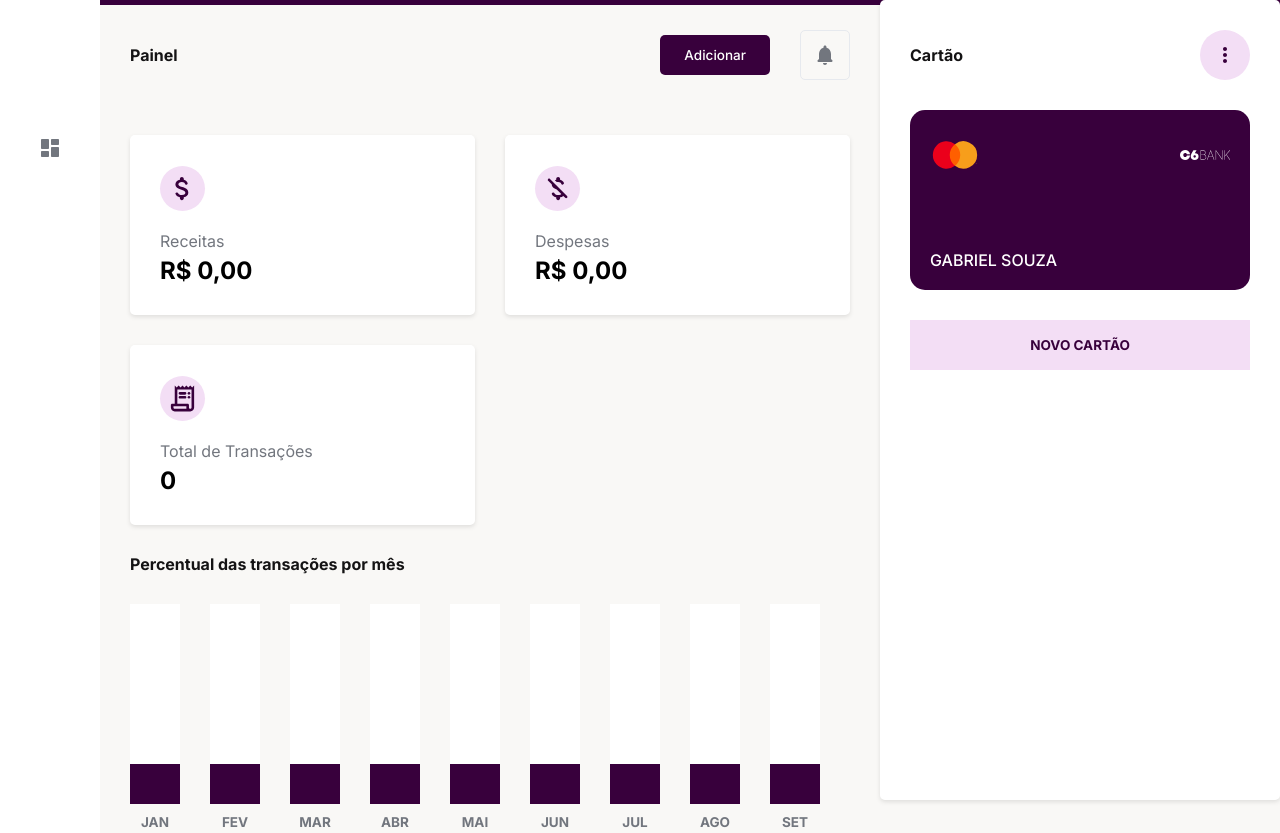
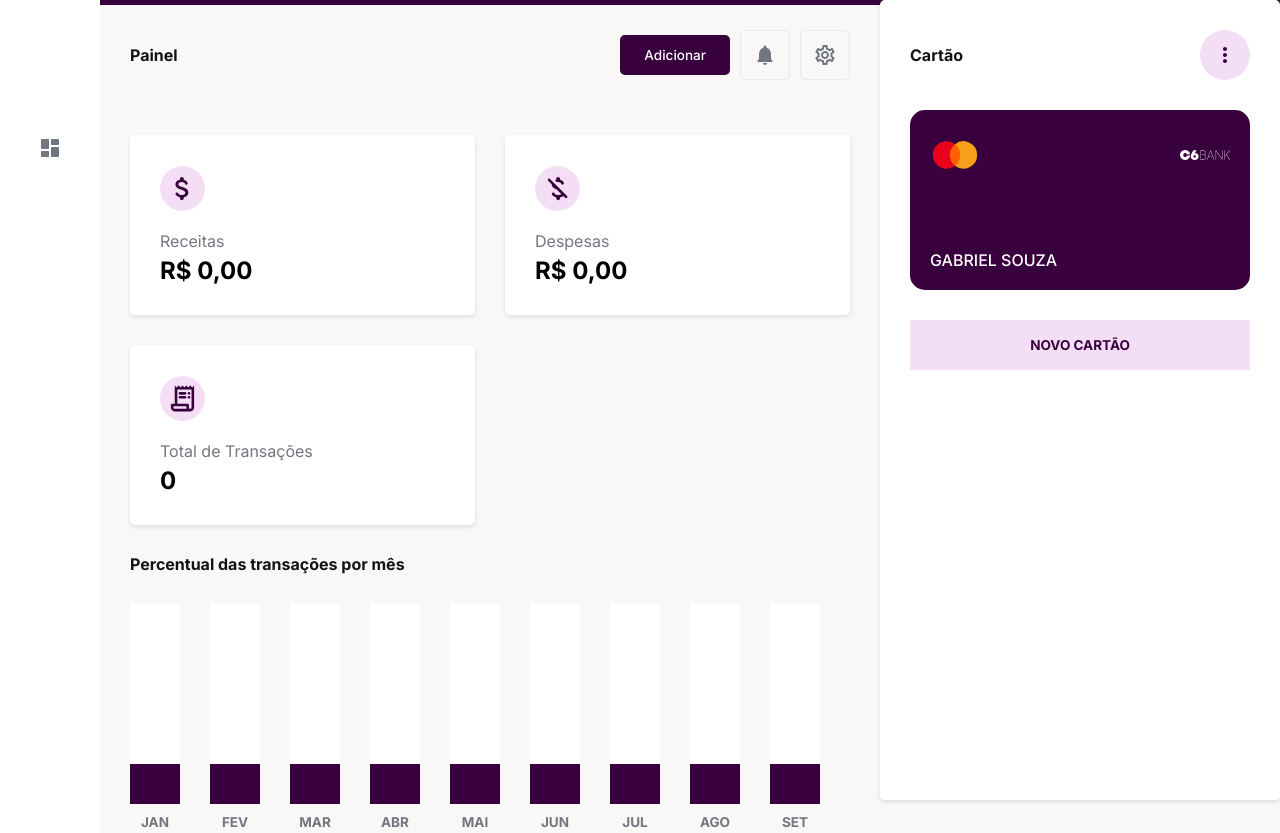
Before and after one commit to Gabriel98N/web-financa, a plain HTML site: page index.html in a window 1280 px wide. Shown: the top 833 px of the page. Drawn offline with Linux system fonts and the light colour scheme.

Commit message:
Modificações realizadas no layout

```diff
--- a/css/style.css
+++ b/css/style.css
@@ -91,7 +91,7 @@ body {
 .lista-header {
   display: flex;
   align-items: center;
-  gap: var(--gap);
+  gap: 0.625rem;
 }
 
 .lista-header svg {
--- a/index.html
+++ b/index.html
@@ -25,10 +25,18 @@
               <a href="#" class="add-transacao">Adicionar</a>
             </li>
             <li>
-              <a href="#" class="icon-header">
+              <a title="Notificação" href="#" class="icon-header">
                 <svg xmlns="http://www.w3.org/2000/svg" height="24px" viewBox="0 0 24 24" width="24px" fill="#000000">
                   <path d="M0 0h24v24H0V0z" fill="none" />
                   <path d="M12 22c1.1 0 2-.9 2-2h-4c0 1.1.89 2 2 2zm6-6v-5c0-3.07-1.64-5.64-4.5-6.32V4c0-.83-.67-1.5-1.5-1.5s-1.5.67-1.5 1.5v.68C7.63 5.36 6 7.92 6 11v5l-1.29 1.29c-.63.63-.19 1.71.7 1.71h13.17c.89 0 1.34-1.08.71-1.71L18 16z" />
+                </svg>
+              </a>
+            </li>
+            <li>
+              <a title="Configurações" href="#" class="icon-header">
+                <svg xmlns="http://www.w3.org/2000/svg" height="24px" viewBox="0 0 24 24" width="24px" fill="#000000">
+                  <path d="M0 0h24v24H0V0z" fill="none" />
+                  <path d="M19.43 12.98c.04-.32.07-.64.07-.98 0-.34-.03-.66-.07-.98l2.11-1.65c.19-.15.24-.42.12-.64l-2-3.46c-.09-.16-.26-.25-.44-.25-.06 0-.12.01-.17.03l-2.49 1c-.52-.4-1.08-.73-1.69-.98l-.38-2.65C14.46 2.18 14.25 2 14 2h-4c-.25 0-.46.18-.49.42l-.38 2.65c-.61.25-1.17.59-1.69.98l-2.49-1c-.06-.02-.12-.03-.18-.03-.17 0-.34.09-.43.25l-2 3.46c-.13.22-.07.49.12.64l2.11 1.65c-.04.32-.07.65-.07.98 0 .33.03.66.07.98l-2.11 1.65c-.19.15-.24.42-.12.64l2 3.46c.09.16.26.25.44.25.06 0 .12-.01.17-.03l2.49-1c.52.4 1.08.73 1.69.98l.38 2.65c.03.24.24.42.49.42h4c.25 0 .46-.18.49-.42l.38-2.65c.61-.25 1.17-.59 1.69-.98l2.49 1c.06.02.12.03.18.03.17 0 .34-.09.43-.25l2-3.46c.12-.22.07-.49-.12-.64l-2.11-1.65zm-1.98-1.71c.04.31.05.52.05.73 0 .21-.02.43-.05.73l-.14 1.13.89.7 1.08.84-.7 1.21-1.27-.51-1.04-.42-.9.68c-.43.32-.84.56-1.25.73l-1.06.43-.16 1.13-.2 1.35h-1.4l-.19-1.35-.16-1.13-1.06-.43c-.43-.18-.83-.41-1.23-.71l-.91-.7-1.06.43-1.27.51-.7-1.21 1.08-.84.89-.7-.14-1.13c-.03-.31-.05-.54-.05-.74s.02-.43.05-.73l.14-1.13-.89-.7-1.08-.84.7-1.21 1.27.51 1.04.42.9-.68c.43-.32.84-.56 1.25-.73l1.06-.43.16-1.13.2-1.35h1.39l.19 1.35.16 1.13 1.06.43c.43.18.83.41 1.23.71l.91.7 1.06-.43 1.27-.51.7 1.21-1.07.85-.89.7.14 1.13zM12 8c-2.21 0-4 1.79-4 4s1.79 4 4 4 4-1.79 4-4-1.79-4-4-4zm0 6c-1.1 0-2-.9-2-2s.9-2 2-2 2 .9 2 2-.9 2-2 2z" />
                 </svg>
               </a>
             </li>
```
